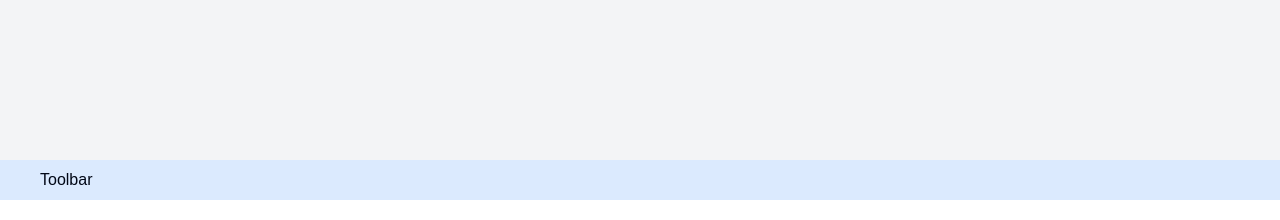
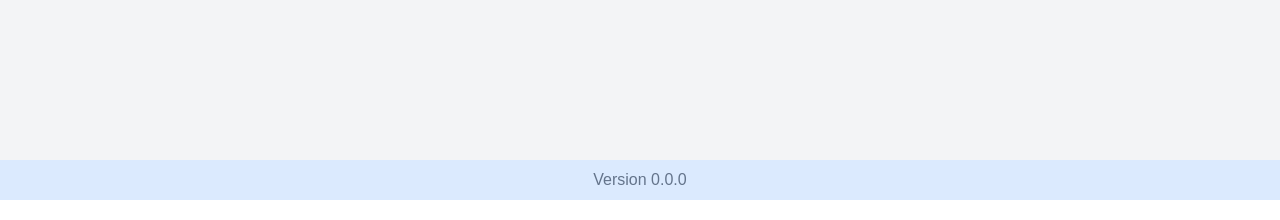
Before and after one commit to mzguntalan/bridgez, a Next.js app in the folder bridgez/: page / in a window 1280 px wide. Shown: the part 500-720 px from the top of the page. Built offline with nearby package versions, Linux system fonts and the light colour scheme.

Commit message:
clicking on a node appends the word to the sentence

```diff
--- a/bridgez/src/app/page.tsx
+++ b/bridgez/src/app/page.tsx
@@ -12,7 +12,9 @@ function Bar(props: {
 }) {
   return (
     <div className="absolute inset-x-0 bottom-0 bg-white">
-      <div className="bg-blue-100 px-10 py-2">Toolbar</div>
+      <div className="bg-blue-100 px-10 py-2 text-center text-slate-500">
+        Version 0.0.0
+      </div>
       <div className=" px-10 py-5 flex items-center">
         <Textarea
           className="flex-1 resize-none "
@@ -113,7 +115,7 @@ export default function Home() {
             ctx.fillText(label, node.x, node.y + 10);
           }}
           onNodeClick={(node, event) => {
-            setSentence(node.name);
+            setSentence(sentence + node.name);
           }}
         />
       </div>
```
Also changed, not shown: 1 other file (tests, documents, lock files or other folders).
